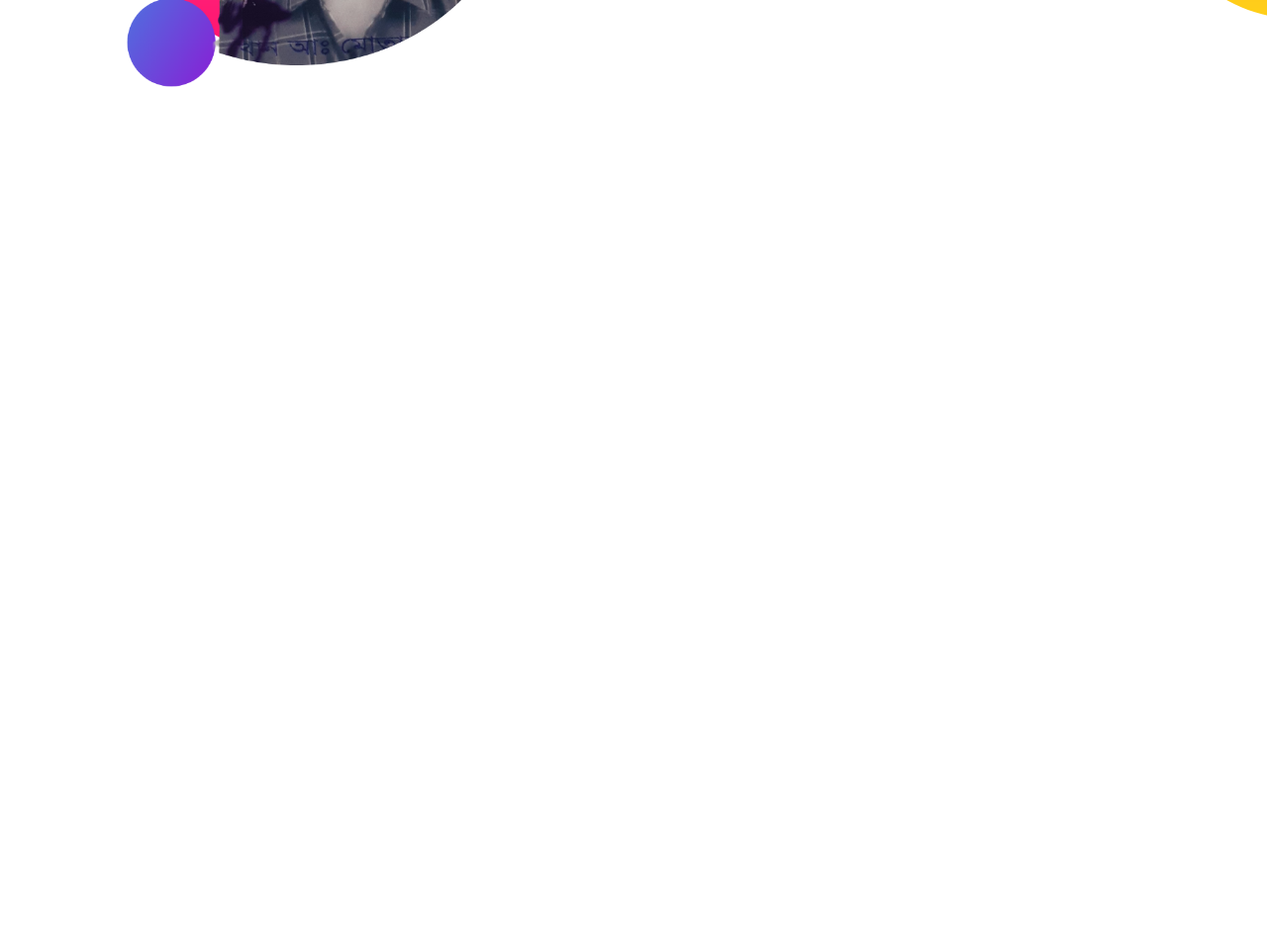
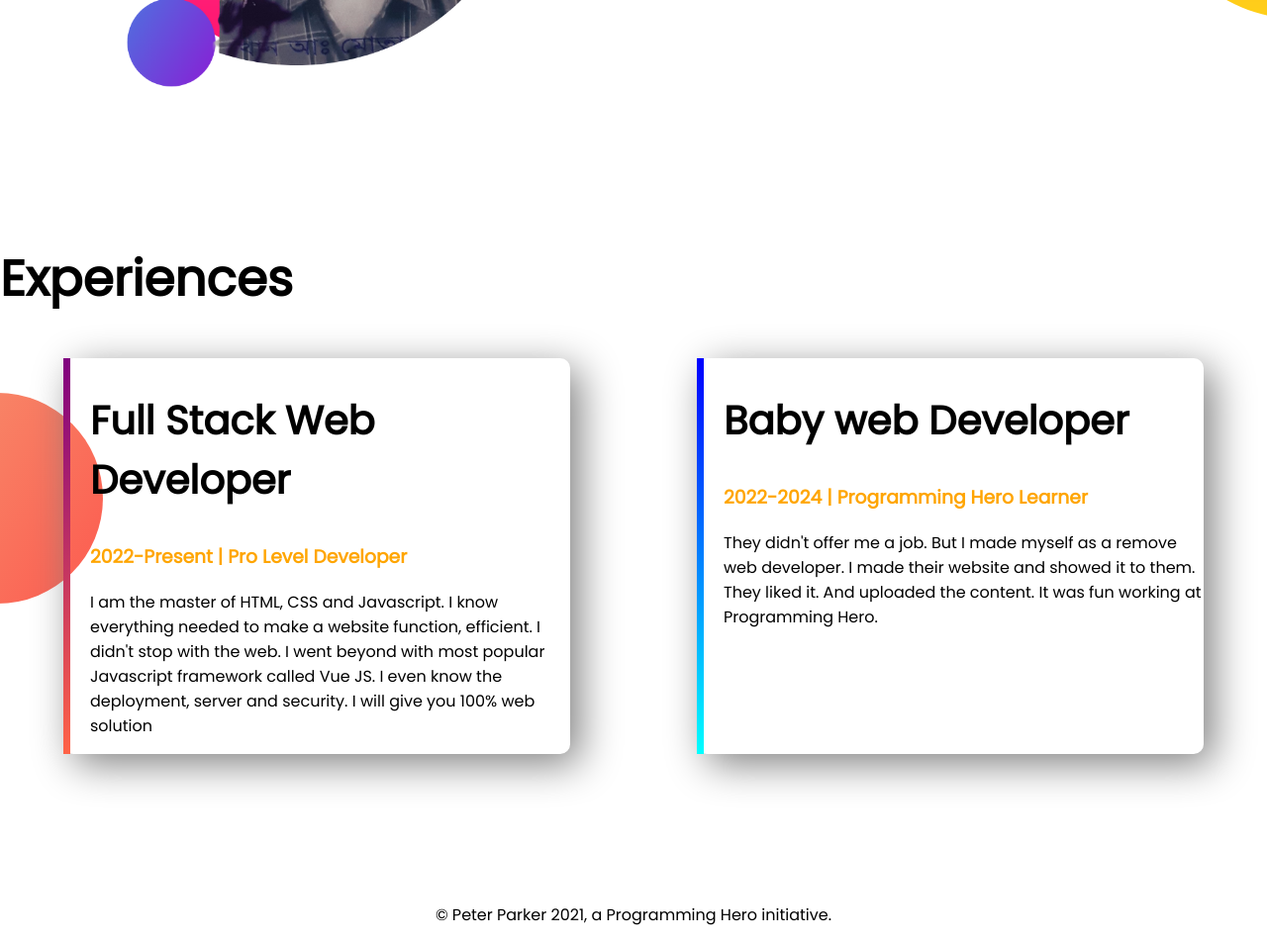
Before and after one commit to Rafiq070/developer-protfolio, a plain HTML site: page index.html in a window 1280 px wide. Shown: the part 969-1922 px from the top of the page at 99% size. Before the commit the page ends 1214 px from the top, so only its background shows below. Drawn offline with Linux system fonts and the light colour scheme.

Commit message:
experience and footer added

```diff
--- a/index.html
+++ b/index.html
@@ -13,7 +13,7 @@
 </head>
 
 <body>
-    <section class="top-banner">
+    <section class="top-banner flexible-container">
 
         <div class="half-width">
             <h1>Welcome to</h1>
@@ -30,7 +30,7 @@
 
     </section>
 
-    <section class="dream-big">
+    <section class="dream-big flexible-container">
 
         <div class="half-width">
             <img src="images/me.png" alt="">
@@ -46,6 +46,36 @@
         </div>
     </section>
 
+    <section class="experience-area">
+        <h1>Experiences</h1>
+
+        <div class="flexible-container">
+            <div id="full-stack-experience" class="experience-item">
+                <h2>Full Stack Web Developer</h2>
+                <h3 class="orange-color">2022-Present | Pro Level Developer</h3>
+                <p>I am the master of HTML, CSS and Javascript. I know everything needed to make a website function,
+                    efficient. I didn't stop with the web. I went beyond with most popular Javascript framework called
+                    Vue JS. I even know the deployment, server and security. I will give you 100% web solution</p>
+            </div>
+
+            <div id="web-dev-experience" class="experience-item">
+                <h2>Baby web Developer</h2>
+                <h3 class="orange-color">2022-2024 | Programming Hero Learner</h3>
+                <p>They didn't offer me a job. But I made myself as a remove web developer. I made their website and
+                    showed it to them. They liked it. And uploaded the content. It was fun working at Programming Hero.
+                </p>
+
+            </div>
+        </div>
+
+    </section>
+
+    <footer>
+        <p>© Peter Parker 2021, a Programming Hero initiative.</p>
+    </footer>
+
+
+
 
 </body>
 
--- a/style.css
+++ b/style.css
@@ -5,10 +5,13 @@ body{
 h1{
     font-size: 50px;
 }
+h2{
+    font-size: 40px;
+}
 .orange-color{
     color: orange;
 }
-section{
+.flexible-container{
     display: flex;
     margin-bottom: 150px;
 }
@@ -37,3 +40,32 @@ section{
     background-position: right;
 
 }
+.experience-area{
+    background-image: url(images/bg.png);
+    background-repeat: no-repeat;
+    background-position: left;
+}
+.experience-item{
+    width: 40%;
+    margin-left: 5%;
+    margin-right: 5%;
+    padding-left: 20px;
+    border-radius: 10px;
+    box-shadow: 10px 10px 40px gray;
+}
+
+#full-stack-experience{
+    border-left: 7px solid;
+    border-image: linear-gradient(purple, tomato);
+    border-image-slice: 1;
+
+}
+#web-dev-experience{
+    border-left: 7px solid;
+    border-image: linear-gradient(blue, cyan);
+    border-image-slice: 1;
+
+}
+footer p{
+    text-align: center;
+}
```
Also changed, not shown: images/my-bg.png (deleted), images/my-bg2.png (deleted), images/old_pic-removebg-preview.png (deleted), images/rafiq-removebg-preview.png (deleted), 4 other files.
